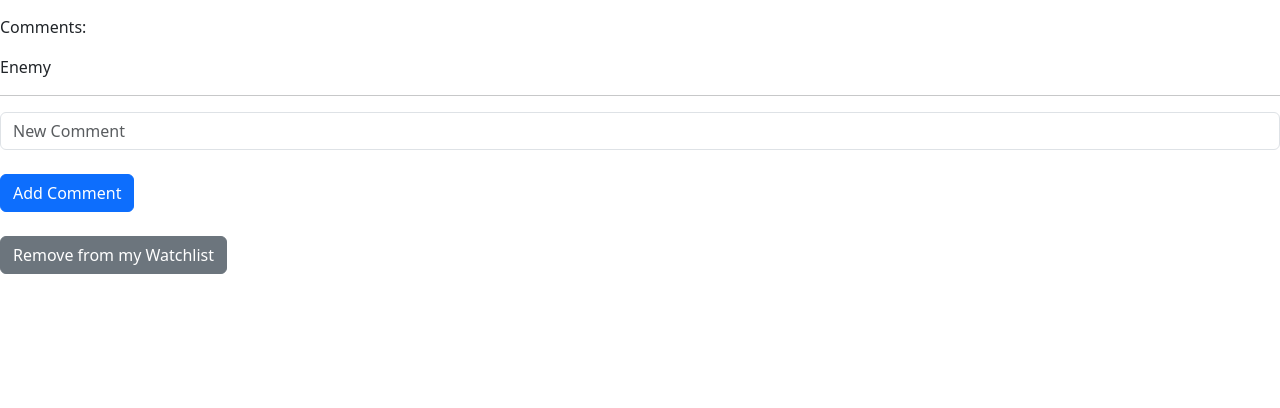
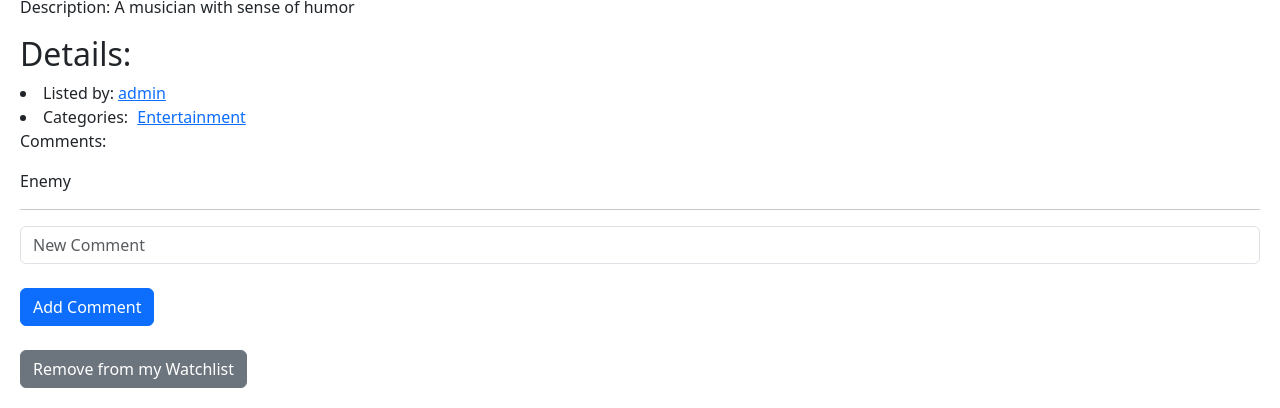
Before and after one commit to Harward-Projects/commerce, a Django app: a page that uses auctions/templates/auctions/listing.html in a window 1280 px wide. Shown: the part 534-942 px from the top of the page. Before the commit the page ends 808 px from the top, so only its background shows below. Run offline with Django 3.2, Linux system fonts and the light colour scheme; a user stored in the database is signed in; data comes from the database, SQL or seed files in the repository; both versions use the stored data as it was after the commit; some libraries are stand-ins or nearby versions.

Commit message:
completes category part and listing page details

```diff
--- /dev/null
+++ b/auctions/static/auctions/styles.css
@@ -0,0 +1,8 @@
+body {
+    margin: 10px;
+    padding: 10px;
+}
+
+.category-indentation {
+    margin-left: 5px;
+}
--- a/auctions/templates/auctions/listing.html
+++ b/auctions/templates/auctions/listing.html
@@ -6,8 +6,22 @@
     <p><img src="{{ item.photo_url|safe }}" alt="{{ item.title|safe }}"></p>
     <p class="">Description: {{ item.description|safe }}</p>
     <p class="">{{ item.price|safe }}</p>
+    <h2 class="">Details:</h2>
+    <li>Listed by:
+        {% if item.user == "admin" %}
+            <a href="{% url 'admin:index' %}">{{ item.user }}</a></li>
+        {% endif %}
+    <li class="">Categories:
+        {% if item.category %}
+            {% for category in item.category.all %}
+                {% if category != "Uncategorized" %}
+                    <a class="category-indentation" href="{% url 'category' category=category %}">{{ category|safe }}</a>
+                {% endif %}
+            {% endfor %}
+        {% endif %}
+    </li>
 
-    <p>Comments: </p>
+    <p>Comments:</p>
     {% for comment in item.comments.all %}
         {% if comment != "No comment" %}
             <p class="">{{ comment|safe }}</p>
@@ -15,6 +29,7 @@
         {% endif %}
     {% endfor %}
 
+    {% if user.is_authenticated %}
         <form action="{% url 'add_comment' title=item.title %}" method="post">
             {% csrf_token %}
             <!-- <div class="form-group"> -->
@@ -28,7 +43,6 @@
             <input class="btn btn-primary" type="submit" value="Add Comment">
         </form>
         <br>
-    {% if user.is_authenticated %}
         {% if user in item.watchlist.all %}
             {% if message == "You are going to remove this listing from your watchlish, are you sure?" %}
                 <p class="alert alert-danger">{{ message }}</p>
--- a/auctions/views.py
+++ b/auctions/views.py
@@ -9,21 +9,18 @@ from .models import User, Listings, Bids, Comments, Categories
 
 
 def index(request):
-
     Active_Listings = Listings.objects.filter(active_state=True)
     return render(request, "auctions/index.html", {
         "list": Active_Listings,
     })
 
 def closed(request):
-
     Closed_Listings = Listings.objects.filter(active_state=False)
     return render(request, "auctions/closed_listings.html", {
         "list": Closed_Listings,
     })
 
 def categories(request):
-
     categories = Categories.objects.all()
     return render(request, "auctions/categories.html", {
         "categories": categories,
@@ -165,7 +162,7 @@ def create_listing(request):
         description = request.POST.get("description")
         bid_price = request.POST.get("bid_price")
         photo_url = request.POST.get("image_URL")
-        category_name = request.POST.get("category")
+        category_input = request.POST.get("category")
         comment_text = request.POST.get("comment")
         user = request.user.username
 
@@ -200,18 +197,15 @@ def create_listing(request):
             })
 
         # Checks if Category is blank or repetitive
-        if category_name:
-            category, created_category = Categories.objects.get_or_create(name=category_name)
-            print(category)
-            ramak_listing = Listings.objects.get(title="Ramak")
-            parisa_listing = Listings.objects.get(title="Parisa")
-            print("Ramak category: ", ramak_listing.title)
-            print("Parisa category: ", parisa_listing.description)
-        else:
-            category, created_category = Categories.objects.get_or_create(name="Uncategorized")
+        categories = [category.strip() for category in category_input.split(',')]
+        for category_name in categories:
+            if category_name:
+                category, created_category = Categories.objects.get_or_create(name=category_name)
+                listing.category.add(category.id)
+            else:
+                category, created_category = Categories.objects.get_or_create(name="Uncategorized")
 
         # Now, set the categories using .set() method
-        listing.category.set([category])
 
         #Checks if comment is blank or repetitive
         if comment_text:
```
Also changed, not shown: db.sqlite3. Lines whose indentation alone changed are shown as unchanged.
